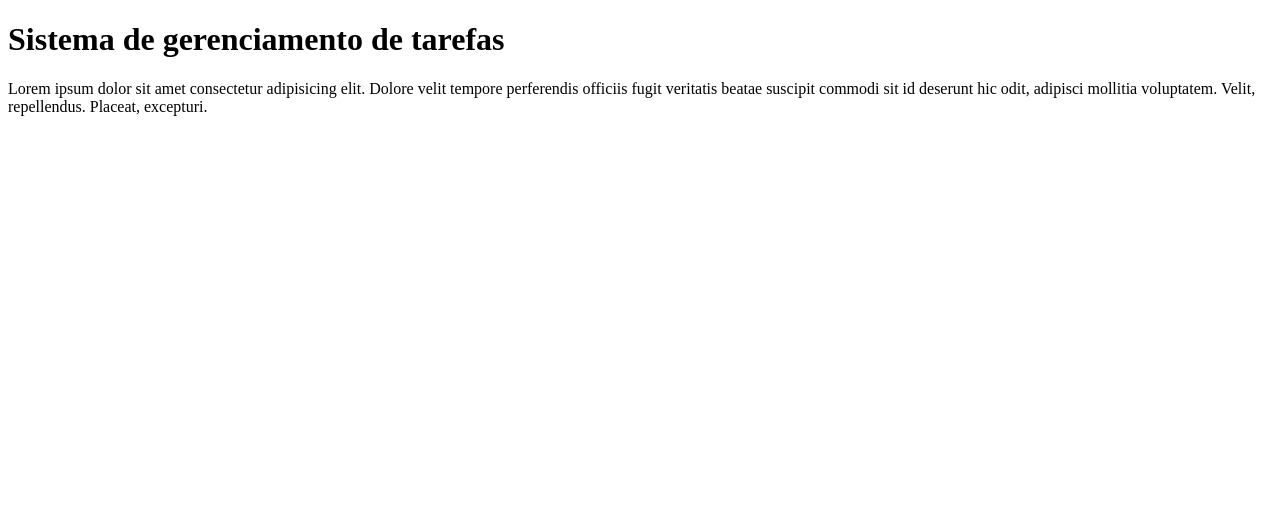
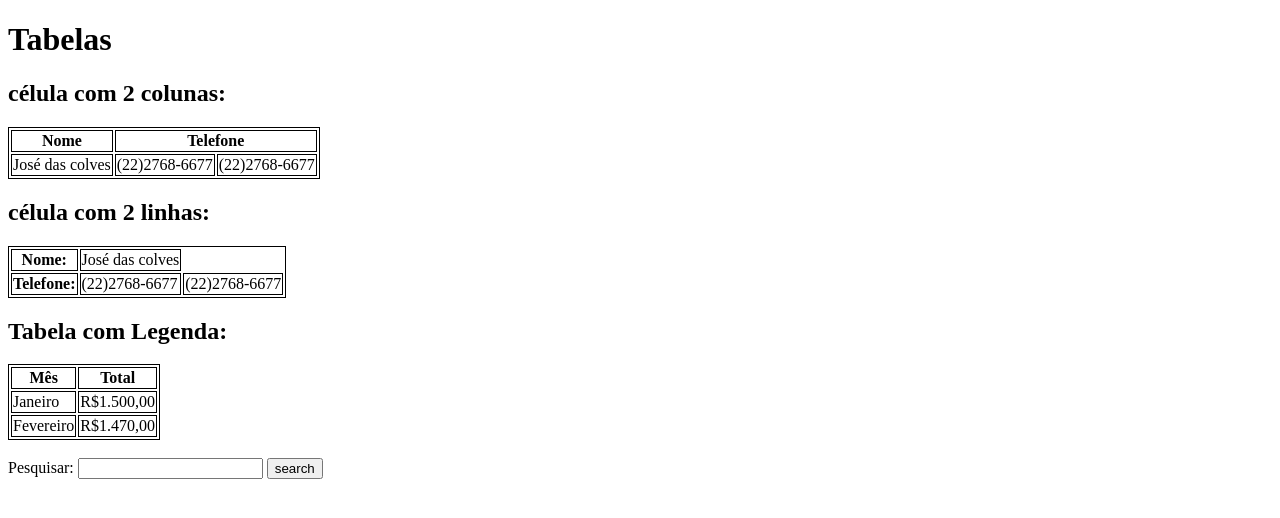
Before and after one commit to LucasRVDT/LucasRVDT.github.io, a plain HTML site: page curso/capitulo1/exercicios/ex1.html in a window 1280 px wide. Drawn offline with Linux system fonts and the light colour scheme.

Commit message:
add new pages ex1

```diff
--- a/curso/capitulo1/exercicios/ex1.html
+++ b/curso/capitulo1/exercicios/ex1.html
@@ -1,18 +1,73 @@
 <!DOCTYPE html>
 <html lang="pt-br">
+
 <head>
   <meta charset="UTF-8" />
-    <title>Sistema de gerenciamento</title>
+  <style>
+    table,
+    th,
+    td {
+      border: 1px solid black;
+    }
+  </style>
+  <title>Tabelas</title>
 </head>
+
 <body>
   <main>
-      <h1>Sistema de gerenciamento de tarefas</h1>
-      <p>
-        Lorem ipsum dolor sit amet consectetur adipisicing elit. Dolore velit
-        tempore perferendis officiis fugit veritatis beatae suscipit commodi sit
-        id deserunt hic odit, adipisci mollitia voluptatem. Velit, repellendus.
-        Placeat, excepturi.
-      </p>
+    <h1>Tabelas</h1>
+
+    <h2>célula com 2 colunas:</h2>
+
+    <table>
+      <tr>
+        <th>Nome </th>
+        <th colspan="2">Telefone</th>
+      </tr>
+      <tr>
+        <td>José das colves</td>
+        <td> (22)2768-6677</td>
+        <td> (22)2768-6677</td>
+      </tr>
+    </table>
+
+    <h2>célula com 2 linhas:</h2>
+    <table>
+      <tr>
+        <th colspan="1"> Nome: </th>
+        <td colspan="1">José das colves</td>
+      </tr>
+      <tr>
+        <th rowspan="2">Telefone:</th>
+        <td colspan="1"> (22)2768-6677</td>
+        <td colspan="1"> (22)2768-6677</td>
+      </tr>
+    </table>
+
+    <h2>Tabela com Legenda:</h2>
+    <table>
+      <tr>
+        <th> Mês </th>
+        <th>Total</th>
+      </tr>
+      <tr>
+        <td>Janeiro</td>
+        <td>R$1.500,00</td>
+      </tr>
+      <tr>
+        <td>Fevereiro</td>
+        <td>R$1.470,00</td>
+      </tr>
+    </table>
+
+    <br>
+
+    <form action="http://www.google.com/search" method="get">
+      Pesquisar:
+      <input type="text" name="q" />
+      <input type="submit" value="search" />
+    </form>
   </main>
 </body>
+
 </html>
```
Also changed, not shown: curso/capitulo1/fundamentos.html (+1 -1 lines), curso/capitulo1/introducao.html (+1 -1 lines), curso/index.html (+47 -2 lines). Lines whose indentation alone changed are shown as unchanged.
